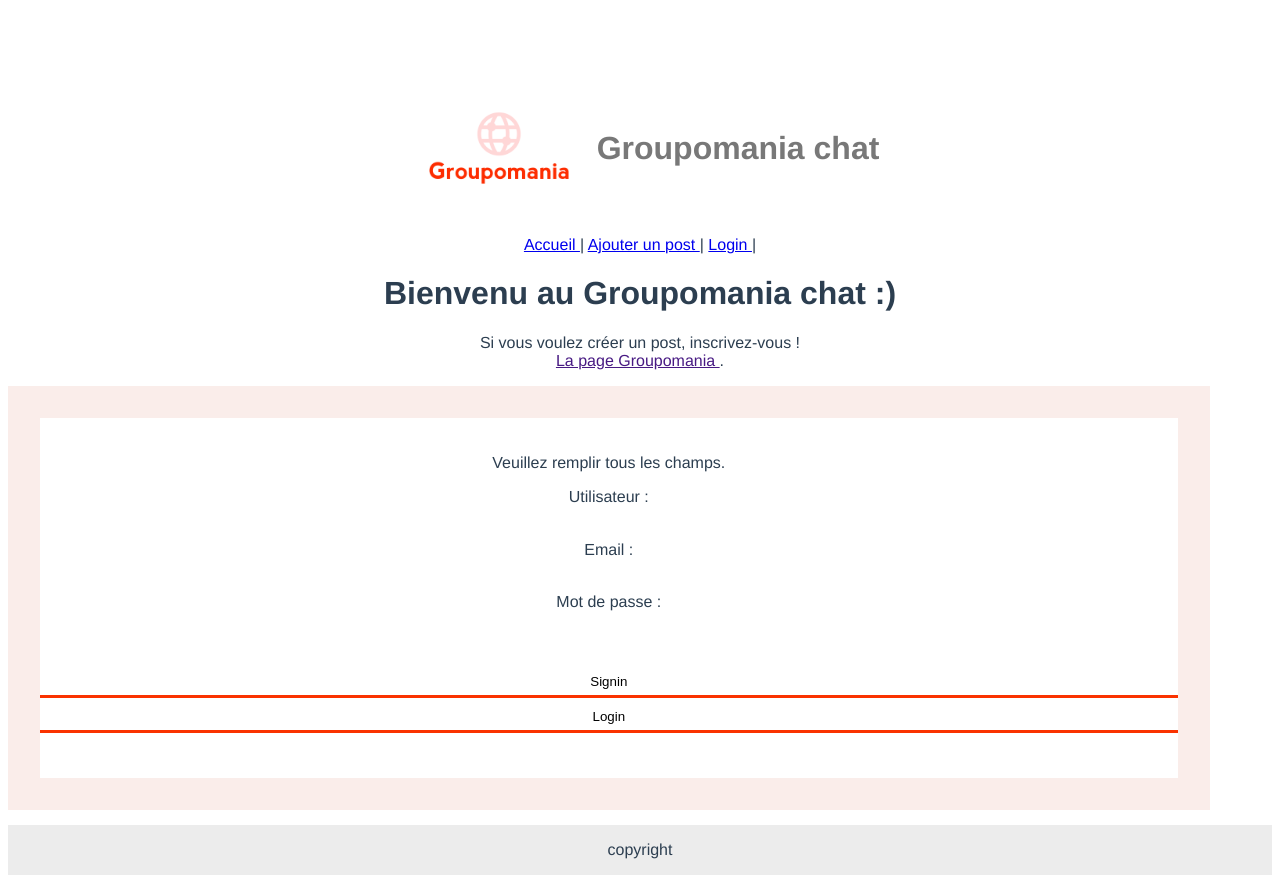
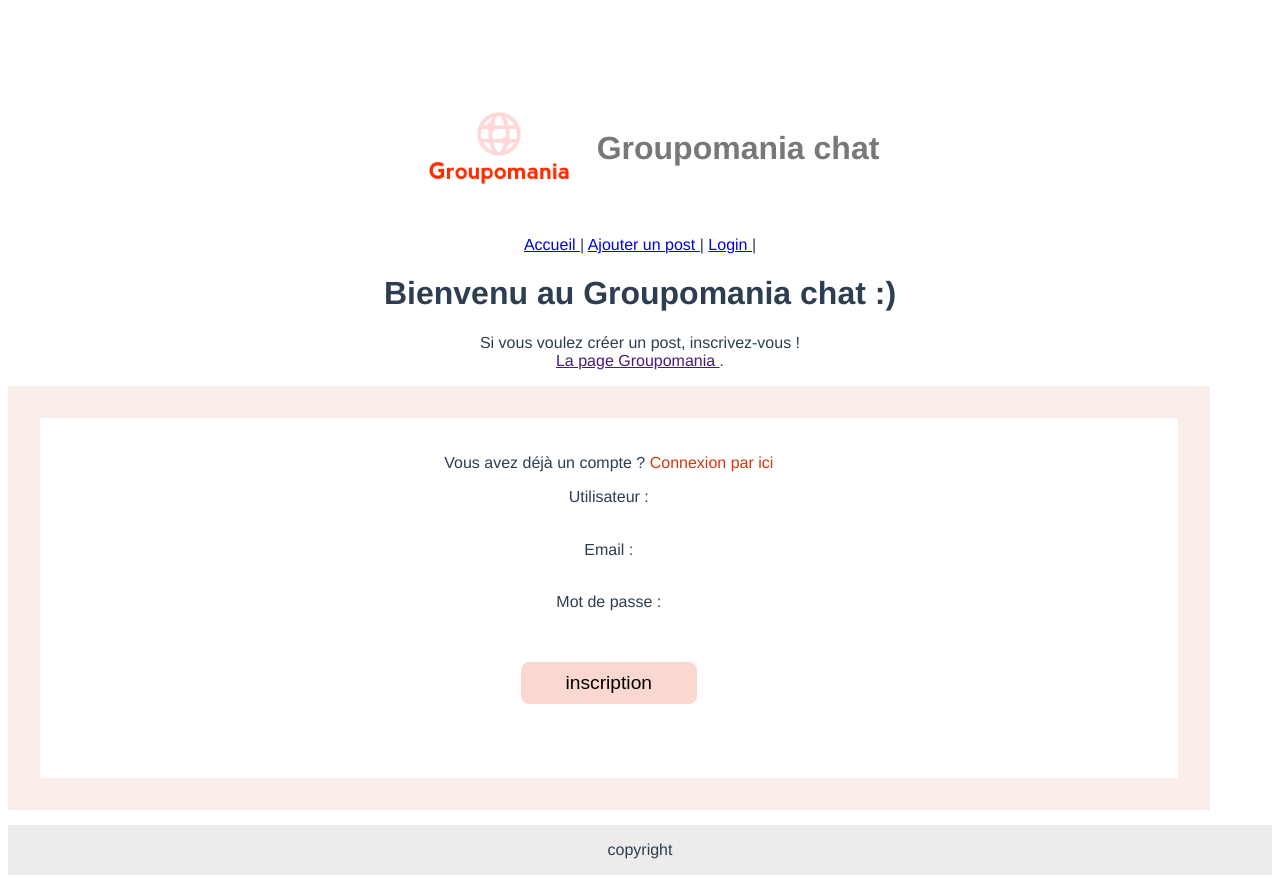
Before and after one commit to megumiR/P7_Megumi, a Vue app in the folder frontend/: page /signup in a window 1280 px wide. Built offline with nearby package versions, Linux system fonts and the light colour scheme.

Commit message:
changer l apparance de signup/login form

```diff
--- a/frontend/package.json
+++ b/frontend/package.json
@@ -8,6 +8,7 @@
     "lint": "vue-cli-service lint"
   },
   "dependencies": {
+    "axios": "^0.26.1",
     "core-js": "^3.8.3",
     "vue": "^2.6.14",
     "vue-router": "^3.5.1",
--- a/frontend/src/App.vue
+++ b/frontend/src/App.vue
@@ -7,7 +7,7 @@
       <router-link to="/" > Accueil </router-link> |
       <router-link to="/add" > Ajouter un post </router-link> |
       <router-link to="/signup">
-        <span v-if="utilisateurId">Logout </span>
+        <span v-if="$store.state.utilisateurId">Logout </span>
         <span v-else>Login </span>
       </router-link> |
 
--- a/frontend/src/components/PostCard.vue
+++ b/frontend/src/components/PostCard.vue
@@ -61,15 +61,40 @@ export default {
   methods : {
       increment: function () {
           // let isLiked = localStorage.getItem('Liked'); if (isLiked == utilisateurId) {
+
+          console.log(isLiked);
           let isLiked = false;
-          if (isLiked) {
-            this.numberOfLikes--;
-            isLiked = true;
-          } else {
-            this.numberOfLikes++;
-//          localstorage.setItem('Liked', utilisateurId);
+          console.log(isLiked);
+
+          if (!isLiked) {
+              console.log('liked doesnt exsist');
+              isLiked = true;
+              console.log(isLiked);
+          } else if (isLiked == false) {
+              console.log('isLiked == false');
+          } else if (isLiked == true) {
+              console.log('isLiked == true');
           }
 
+
+
+
+          /*
+          let likePost = react.likePost;
+          console.log(likePost);
+
+          if (isReacted == true && likePost == true) {
+            this.numberOfLikes--;
+            reaction.push({ 'likePost' : 'false'});
+            localStorage.setItem('reaction', reaction);
+          } else if (isReacted == true && likePost == false) {
+            this.numberOfLikes++;
+            reaction.push({ 'likePost' : 'true'});
+            localStorage.setItem('reaction', reaction);
+          } else {
+            isReacted = false;
+          }
+*/
       },
       incrementDislike: function () {
           this.numberOfDislikes++;
--- a/frontend/src/views/AccueilView.vue
+++ b/frontend/src/views/AccueilView.vue
@@ -1,6 +1,7 @@
 <template>
   <div class="home" id="home">
     <WelcomeMsg msg="Bienvenu :) " recommend=""/>
+    <p v-if="$store.state.utilisateurId">{{ $store.state.utilisateurId }}</p>
 
     <p v-if="!list">Pas de post à affichier</p>
     <PostCard v-else v-for="post in list"
--- a/frontend/src/views/SignupView.vue
+++ b/frontend/src/views/SignupView.vue
@@ -3,7 +3,8 @@
     <WelcomeMsg msg="Bienvenu au Groupomania chat :)" recommend="Si vous voulez créer un post, inscrivez-vous !"/>
 
     <div class="formField">
-      <p class="formField__msg">{{ msg }}</p>
+      <p class="formField__msg" v-if="mode == 'signup'">Vous avez déjà un compte ?<span class="formField__color" @click="switchToLogin"> Connexion par ici</span></p>
+      <p class="formField__msg" v-else>Vous n'avez pas encore de compte ?<span class="formField__color" @click="switchToSignup"> Créer un compte</span></p>
 <!--      <form id="signinForm" @submit="checkForm" action="" method="post" novalidate="true">
         <div v-if="errors.length">
           Vous avez des erreurs suivantes.
@@ -12,10 +13,10 @@
           </ul>
         </div>
 -->   <form id="signinForm" action="">
-        <div class="form__commentpost">
+        <div class="form__commentpost" v-if="mode == 'signup'">
           <label for="username">Utilisateur : </label>
             <br />
-          <input type="text" name="username" id="username" @blur="validUsername" required />
+          <input type="text" name="username" id="username" v-on:blur="validUsername" required /> <!-- @blur="validUsername" -->
         </div>
 
 
@@ -34,13 +35,14 @@
         </div>
 
         <div class="">
-          <div class="form__commentpost form__commentpost--button">
-         <!--   <router-link to="/"> -->
-              <input type="submit" value="Signin" id="sendSigninform">
+          <div class="form__commentpost" v-if="mode == 'signup'">
+         <!--   <router-link to="/">    <input type="submit" value="Signin" id="sendSigninform"> -->
+              <button class="button" @click="sendSigninform">inscription</button>
         <!--    </router-link> -->
           </div>
-          <div class="form__commentpost form__commentpost--button">
-            <input type="submit" value="Login" id="sendLoginform">
+          <div class="form__commentpost" v-else>
+       <!--     <input type="submit" value="Login" id="sendLoginform">   -->
+            <button class="button" id="sendLoginform">Connexion</button>
           </div>
         <!--  <router-view /> -->
         </div>
@@ -61,16 +63,54 @@ export default {
   components: {WelcomeMsg},
   data() {
     return {
-      msg: 'Veuillez remplir tous les champs.',
+//      msg: 'message ici ', {{ msg }} pour affichier
+      mode: 'signup',
       form: {
-        utilisateur: '',
+        user: '',
         email: '',
         password: ''
       },
       showError: false
     }
   },
+  computed: {
+    validUsername: function (username) {
+      const validUsername = /^[a-zA-Zéèàîûôïü -]{2,}$/g;
+      console.log('username');
+      if (this.user !== "" && this.email !== "" && this.password !== "") {
+        let result = validUsername.test(username);
+        return result;
+      } else {
+        console.log('tous les champs sont obligatoire')
+      }
+    },
+/*    validEmail: function (email) {
+      const validationEmail = /^[\w. -]+@[\w. -]+\.[\w]{2,3}$/g;
+      if (this.user !== "" && this.email !== "" && this.password !== "") {
+        return validationEmail.match(email);
+      } else {
+        console.log('tous les champs sont obligatoire')
+      }
+    },
+    validPassword: function (password) {
+      const validationPassword = /^[éèàîûôïü\w. -/*._@]+$/g;
+      if (this.user !== "" && this.email !== "" && this.password !== "") {
+        return validationPassword.match(password);
+      } else {
+        console.log('tous les champs sont obligatoire')
+      }
+    }
+*/  },
   methods: {
+    switchToLogin: function() {
+      this.mode = 'login';
+    },
+    switchToSignup: function() {
+      this.mode = 'signup';
+    },
+    sendSigninform: function() {
+      console.log('sendSigninform: ' , this.email);
+    },
    // login:
     /*    ...mapActions(['logIn']),  //store actions:{ login({commit}, amount){ commit('mutationsstuff',amount)}
     async submit() {
@@ -80,33 +120,7 @@ export default {
 
 }
 
-/*
-  computed: {
-    validUsername: function (username) {
-      const validUsername = /^[a-zA-Zéèàîûôïü -]{2,}$/g;
-      if (this.utilisateur !== "" && this.email !== "" && this.password !== "") {
-        return validUsername.test(username);
-      } else {
-        console.log('tous les champs sont obligatoire')
-      }
-    },
-    validEmail: function (email) {
-      const validationEmail = /^[\w. -]+@[\w. -]+\.[\w]{2,3}$/g;
-      if (this.utilisateur !== "" && this.email !== "" && this.password !== "") {
-        return validationEmail.match(email);
-      } else {
-        console.log('tous les champs sont obligatoire')
-      }
-    },
-    validPassword: function (password) {
-      const validationPassword = /^[éèàîûôïü\w. -/*._@]+$/g;
-      if (this.utilisateur !== "" && this.email !== "" && this.password !== "") {
-        return validationPassword.match(password);
-      } else {
-        console.log('tous les champs sont obligatoire')
-      }
-    }
-  },*/
+
 /*
 const formField = new Vue ({
   el: '#formField',
@@ -152,9 +166,18 @@ const formField = new Vue ({
   &__msg{
     font-style: bold;
   }
+  &__color{
+    color: rgb(216, 53, 12);
+    cursor: pointer;
+  }
 }
-input{
+button{
   cursor: pointer;
+  border: none;
+  border-radius: 8px 8px;
+  padding: 10px 45px;
+  background-color: #fbd8cf;
+  font-size: larger;
 
 }
 </style>
```
Also changed, not shown: frontend/.eslintrc.js, 1 other file (tests, documents, lock files or other folders).
